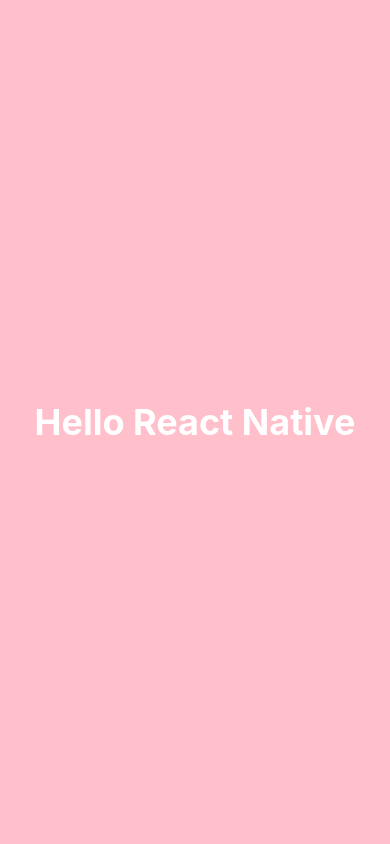
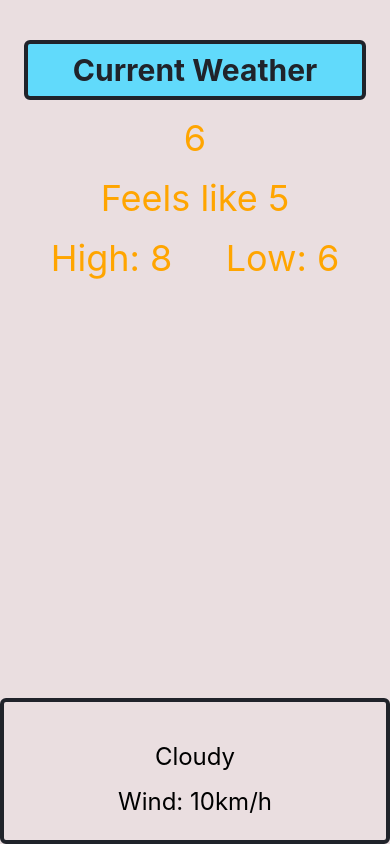
Before and after one commit to Lambersonistaken/ReactNativeCourse, a React Native app in the folder WeatherApp/: screen / in a window 390 px wide. Built offline with nearby package versions, Linux system fonts and the light colour scheme.

Commit message:
adding some styling

```diff
--- a/WeatherApp/App.js
+++ b/WeatherApp/App.js
@@ -3,13 +3,23 @@ import { SafeAreaView, StyleSheet, Text, View } from "react-native";
 
 export default function App() {
   return (
-    <SafeAreaView style={styles.container}>
-      <View>
-        <Text style={{ color: "white", fontWeight: "700", fontSize: 36 }}>
-          Hello React Native
-        </Text>
-        <StatusBar style="auto" />
+    <SafeAreaView style={styles.wrapper}>
+      <View style={styles.container}>
+        <Text style={styles.title}>Current Weather</Text>
+        <Text style={styles.subtext}>6</Text>
+        <Text style={styles.subtext}>Feels like 5</Text>
+
+        <View style={styles.highLowWrapper}>
+          <Text style={styles.subtext}>High: 8</Text>
+          <Text style={styles.subtext}>Low: 6</Text>
+        </View>
       </View>
+      <View style={styles.bodyWrapper}>
+        <Text style={styles.subtext2}>Cloudy</Text>
+        <Text style={styles.subtext2}>Wind: 10km/h</Text>
+      </View>
+
+      <StatusBar style="auto" />
     </SafeAreaView>
   );
 }
@@ -17,8 +27,50 @@ export default function App() {
 const styles = StyleSheet.create({
   container: {
     flex: 1,
-    backgroundColor: "pink",
+    padding: 24,
+    textAlign: "center",
+  },
+  wrapper: {
+    backgroundColor: "#eadee0",
+    flex: 1,
+    padding: 24,
+  },
+  title: {
+    marginTop: 16,
+    paddingVertical: 8,
+    paddingHorizontal: 16,
+    borderWidth: 4,
+    borderColor: "#20232a",
+    borderRadius: 6,
+    backgroundColor: "#61dafb",
+    color: "#20232a",
+    textAlign: "center",
+    fontSize: 30,
+    fontWeight: "bold",
+  },
+  subtext: {
+    textAlign: "center",
+    marginTop: 16,
+    fontSize: 36,
+    color: "orange",
+  },
+  subtext2: {
+    textAlign: "center",
+    marginTop: 16,
+    fontSize: 24,
+    color: "black",
+  },
+  highLowWrapper: {
+    flexDirection: "row",
+    justifyContent: "space-around",
+  },
+  bodyWrapper: {
+    justifyContent: "center",
     alignItems: "center",
-    justifyContent: "center",
+    backgroundColor: "#eadee0",
+    borderWidth: 4,
+    borderColor: "#20232a",
+    borderRadius: 6,
+    padding: 24,
   },
 });
```
